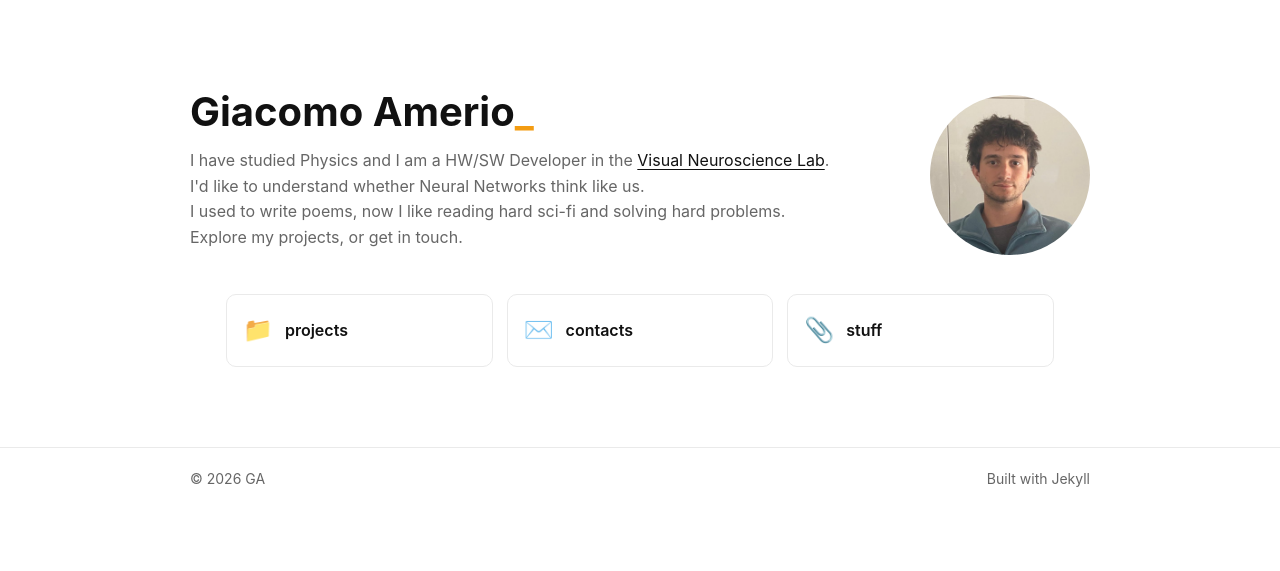
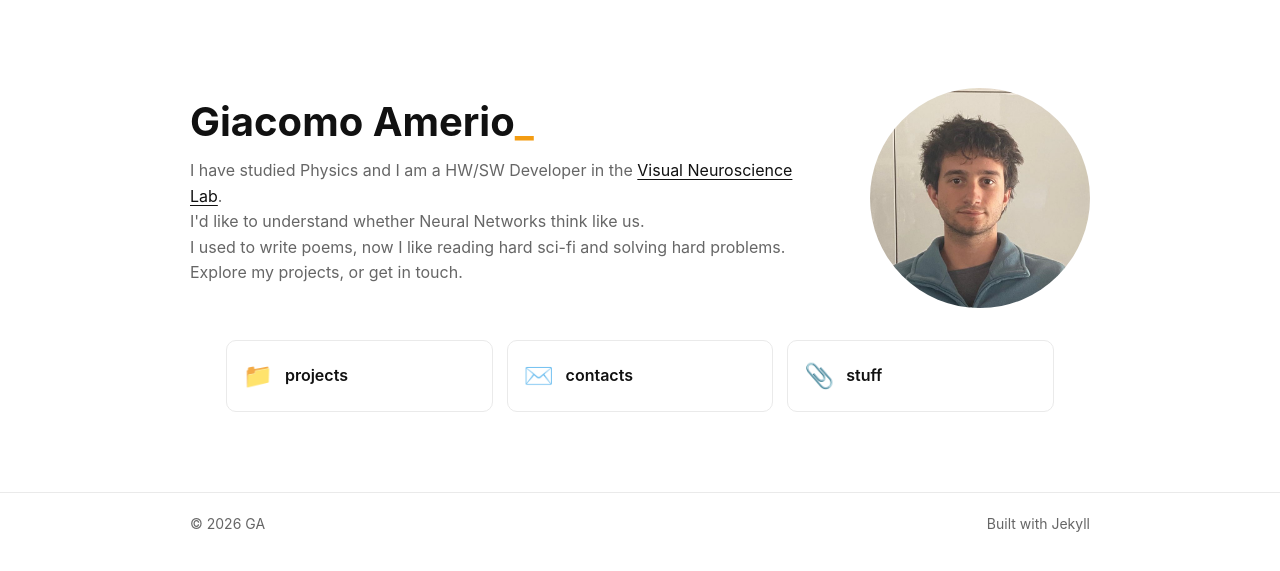
Before and after one commit to Giaco-am/Giaco-am.github.io, a Jekyll site: the page built from index.md, in a window 1280 px wide. Shown: the top 571 px of the page. Built offline with Jekyll 4.4.1, drawn with Linux system fonts in a browser that asks for light colours.

Commit message:
bigger pic

```diff
--- a/assets/css/styles.css
+++ b/assets/css/styles.css
@@ -100,8 +100,8 @@ li { margin: 6px 0; }
 }
 
 .hero-photo {
-  width: 160px;
-  height: 160px;
+  width: 220px;
+  height: 220px;
   border-radius: 50%;
   object-fit: cover;
   flex-shrink: 0;
@@ -114,8 +114,8 @@ li { margin: 6px 0; }
     text-align: center;
   }
   .hero-photo {
-    width: 120px;
-    height: 120px;
+    width: 160px;
+    height: 160px;
     order: 0;
   }
 }
```
